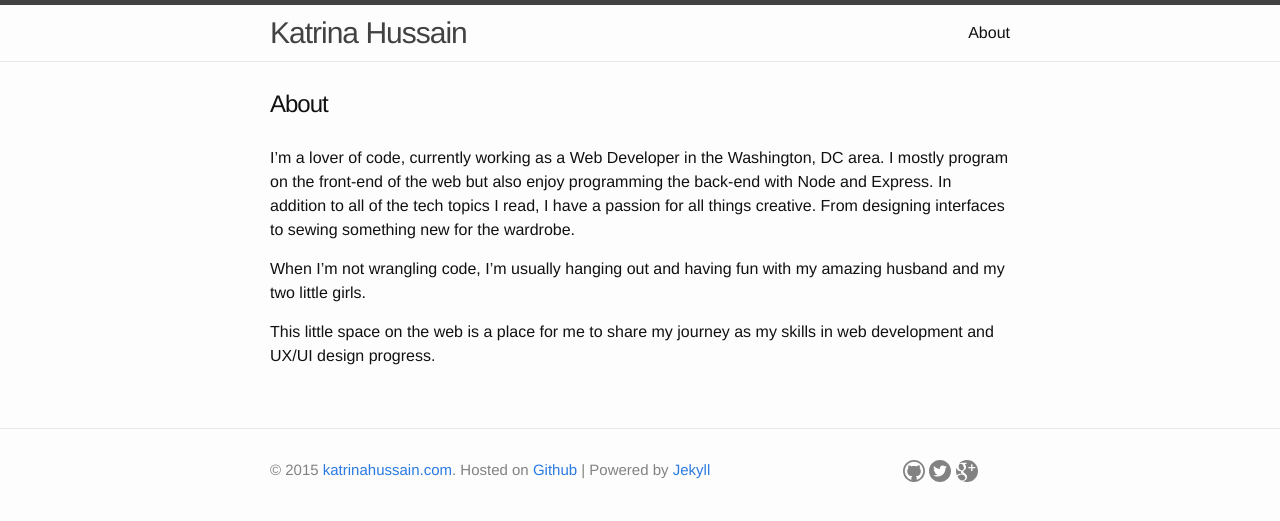
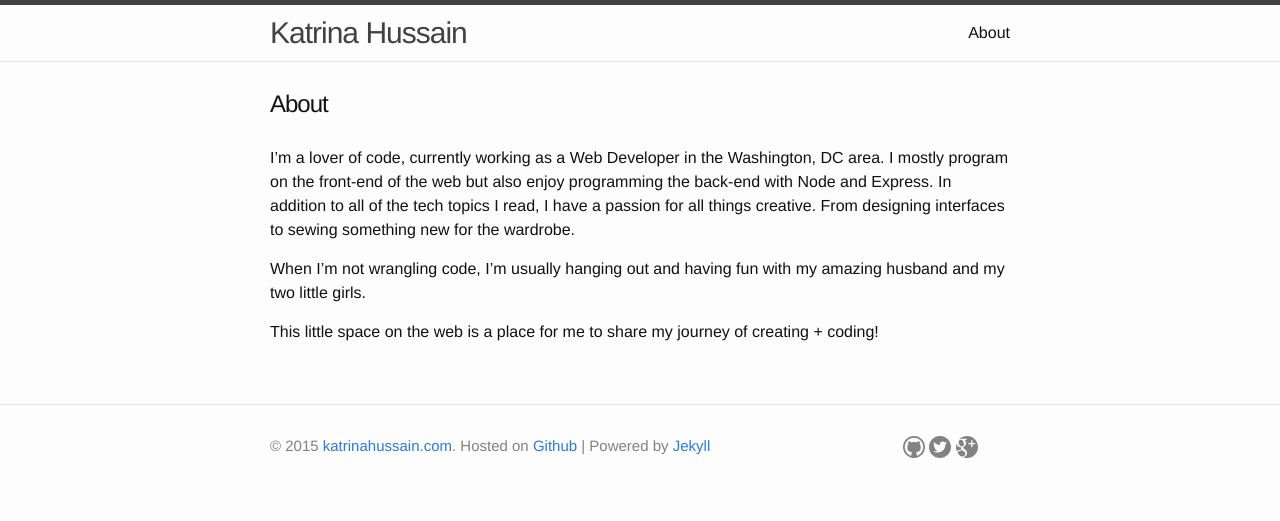
Before and after one commit to KatrinaH/katrinah.github.io, a Jekyll site: the page built from about.md, in a window 1280 px wide. Shown: the top 521 px of the page. Built offline with Jekyll 4.4.1, drawn with Linux system fonts in a browser that asks for light colours.

Commit message:
minor edit

```diff
--- a/about.md
+++ b/about.md
@@ -9,4 +9,4 @@ I mostly program on the front-end of the web but also enjoy programming the back
 
 When I'm not wrangling code, I'm usually hanging out and having fun with my amazing husband and my two little girls.
 
-This little space on the web is a place for me to share my journey as my skills in web development and UX/UI design progress.
+This little space on the web is a place for me to share my journey of creating + coding!
```
